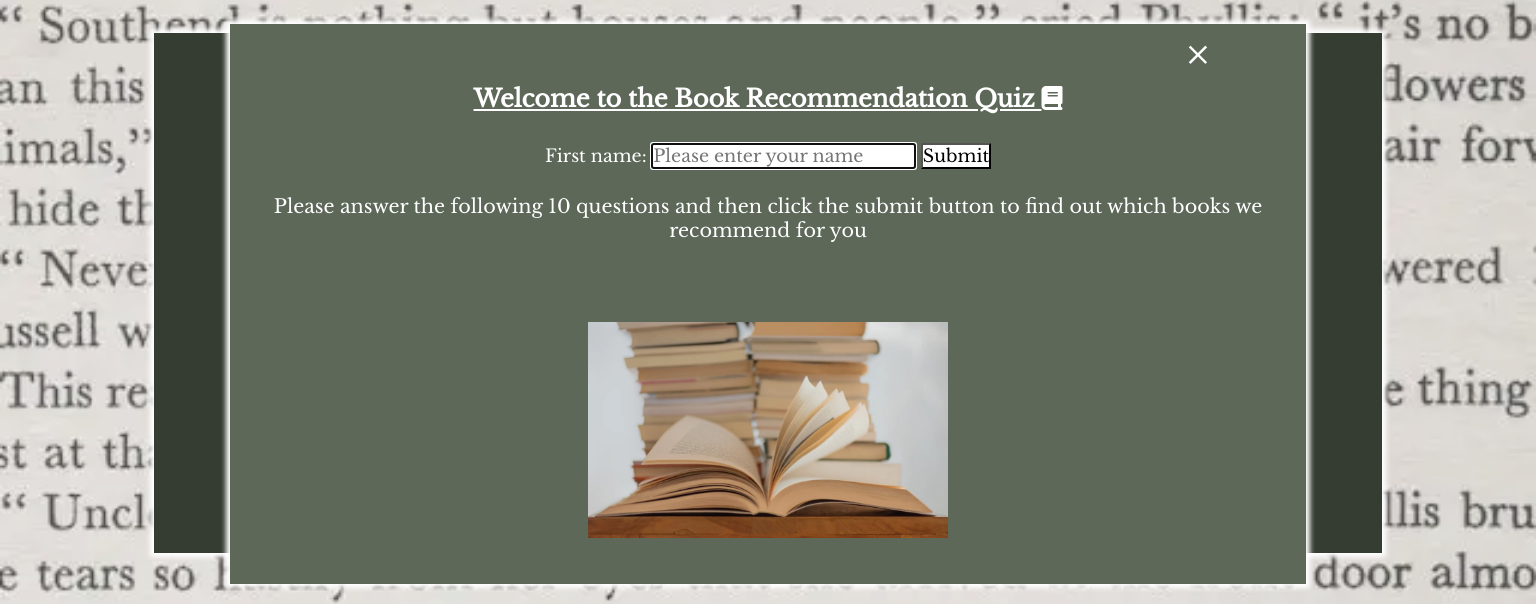
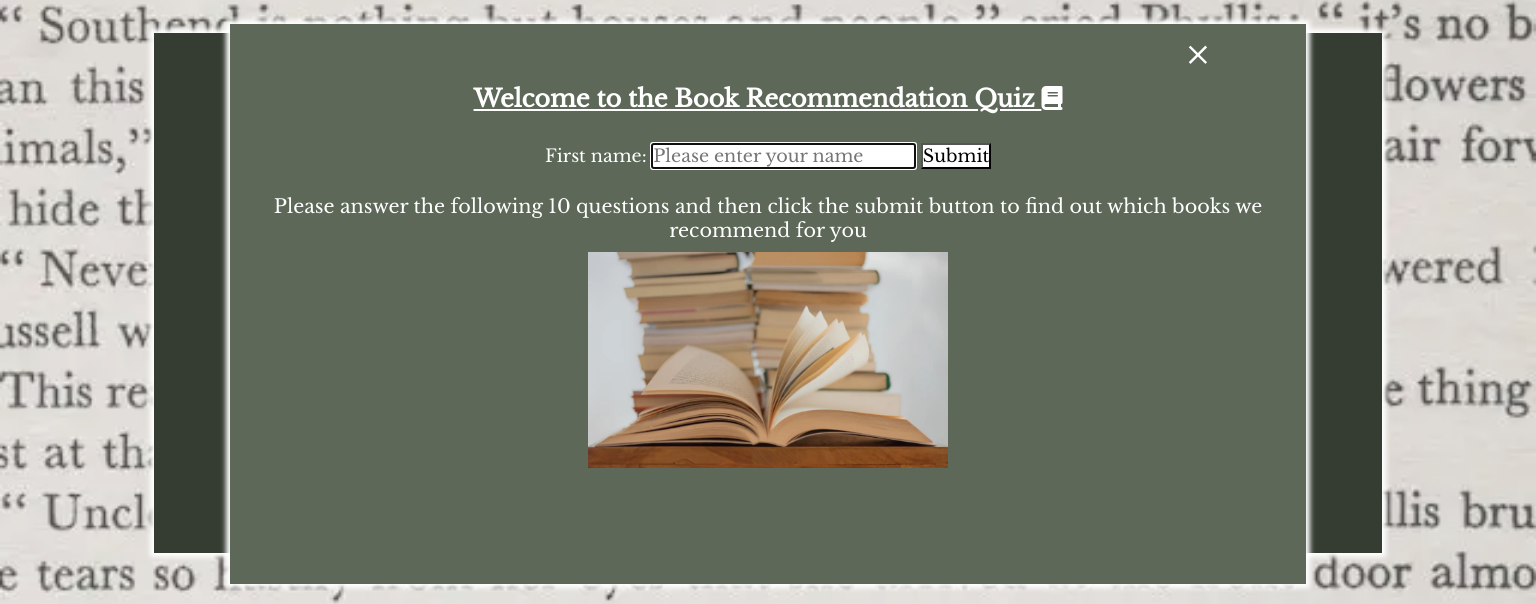
Before and after one commit to SkyeH-M/Book-Recommendation-Quiz, a plain HTML site: page index.html in a window 1536 px wide. Shown: the part 99-703 px from the top of the page. Drawn offline with nearby package versions, Linux system fonts and the light colour scheme; a web font is replaced by a local one.

Commit message:
Final alterations logged to readme.md

```diff
--- a/assets/css/style.css
+++ b/assets/css/style.css
@@ -318,6 +318,7 @@ img {
 
     body #modalImg img {
         margin-top: 60px;
+
     }
 }
 
@@ -387,9 +388,6 @@ img {
         object-fit: contain;
     }
 
-    body #modalImg img {
-        margin-top: 70px;
-    }
     .modal-content {
         margin: 16% auto;
         padding: 0;
@@ -404,9 +402,10 @@ img {
         margin: 25px;
         font-size: 1rem;
     }
-    #modalImg img {
+    body #modalImg img {
         width: 360px;
         height: 216px;
+        margin-top: 20px;
     }
 }
 
@@ -478,6 +477,9 @@ img {
     h1 {
         font-size: 1.5rem;
     }
+    body #modalImg img {
+        margin-top: 0;
+    }
 }
 
 @media (min-width: 1400px) {
@@ -489,7 +491,7 @@ img {
         margin-bottom: 20px;
     }
     .btn-option {
-        font-size: 1.2rem;
+        font-size: 1rem;
     }
     body .body .container {
         margin-top: 10px;
@@ -509,10 +511,10 @@ img {
         font-size: 1.5rem;
     }
 
-    #modalImg img {
+    body #modalImg img {
         width: 360px;
         height: 216px;
-        margin: 0;
+        margin-top: 0;
     }
 
     .social-media i {
@@ -716,7 +718,7 @@ img {
         margin: 20% auto;
     }
 
-    #modalImg img {
+    body #modalImg img {
         height: 130px;
         width: 190px;
         margin-top: 10px;
--- a/assets/scripts/script.js
+++ b/assets/scripts/script.js
@@ -165,6 +165,7 @@ function initEventListeners() {
             if (currentQuestionIndex === 9) {
             eachOption.style.background = "#5d6859";
             }
+            // LinuxHint disable a button in JS based on condition
             if (genreArray.length >= 10) {
                 document.getElementById("A").disabled = true;
                 document.getElementById("B").disabled = true;
```
Also changed, not shown: docs/bugs/bug9.png (added), docs/tech-sini.png, 1 other file.
